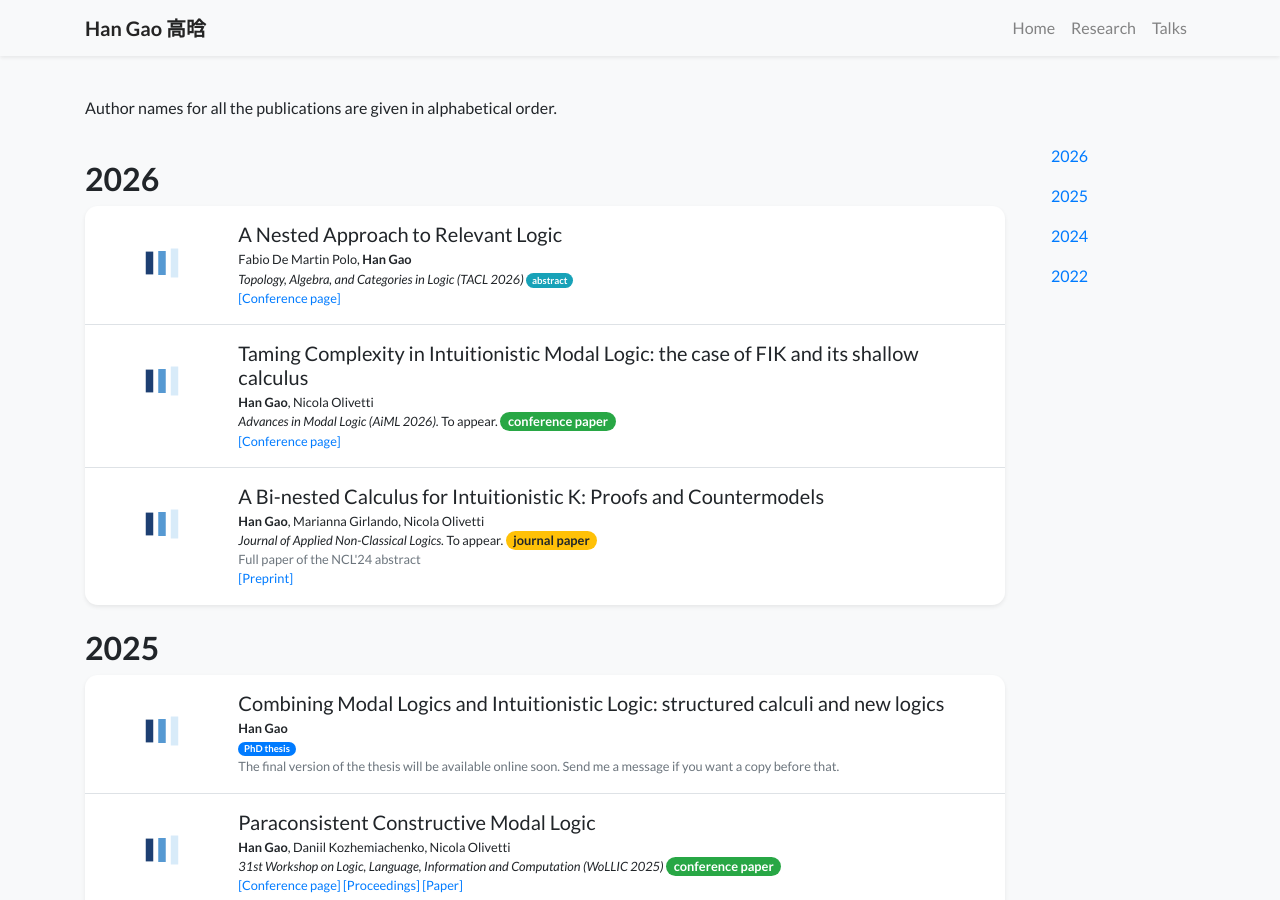
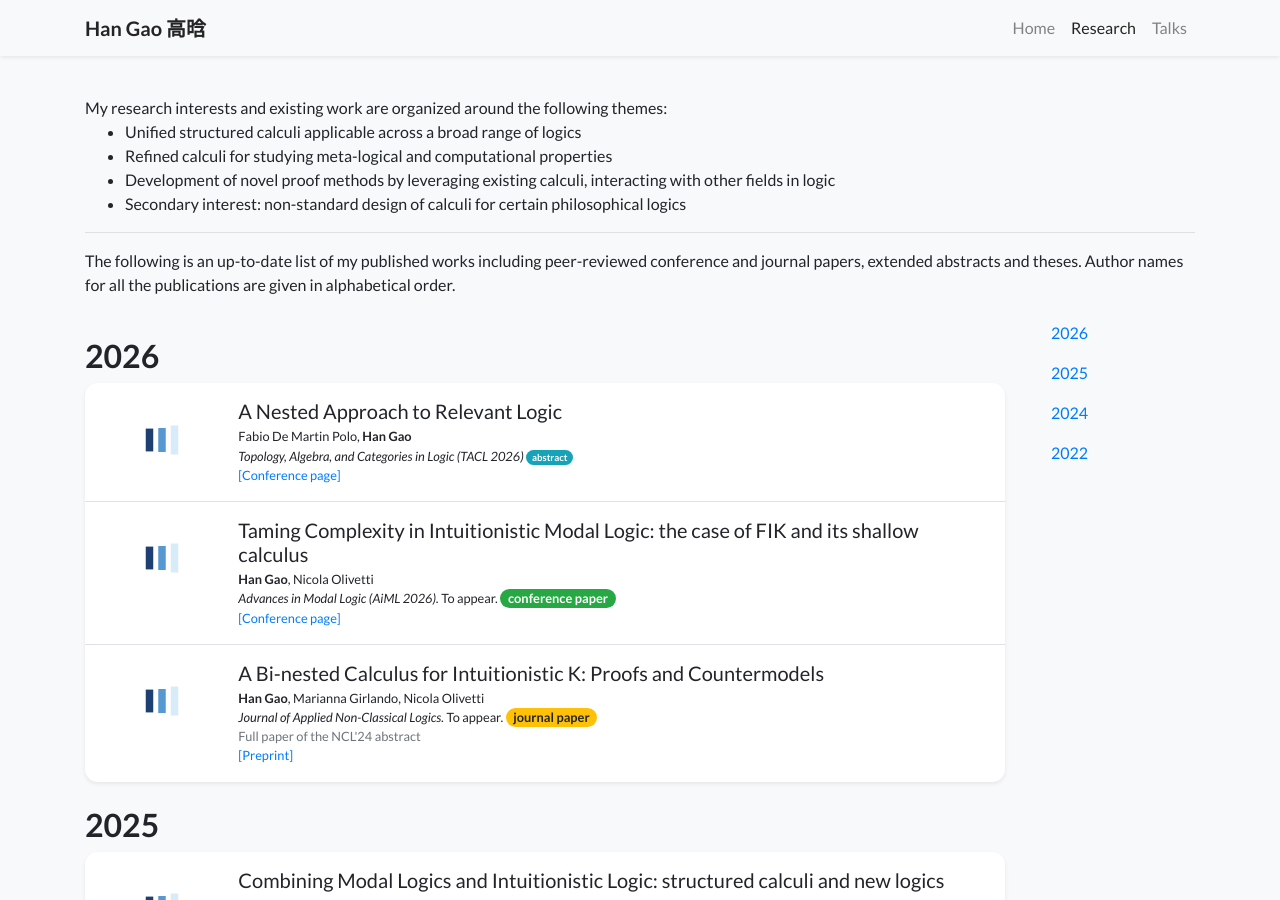
Before and after one commit to ghlogic123/ghlogic123.github.io, a Jekyll site: the page built from publications.html, in a window 1280 px wide and 900 px high. Built offline with Jekyll 4.4.1, drawn with Linux system fonts in a browser that asks for light colours; nearby versions of some CDN libraries; a style sheet for code colours, icons or effects is not loaded.

Commit message:
Update publications.html

```diff
--- a/publications.html
+++ b/publications.html
@@ -1,14 +1,26 @@
 ---
 layout: default
-title : Publications
-navbar_title: Publications
+title : Research
+navbar_title: Research
 body_attr: >-
   data-spy="scroll" data-target="#navbar-year" data-offset="100"
 ---
 
 <p></p>
 
-<p>Author names for all the publications are given in alphabetical order. </p>
+My research interests and existing work are organized around the following themes:
+<ul>
+  <li>Unified structured calculi applicable across a broad range of logics</li>
+  <li>Refined calculi for studying meta-logical and computational properties</li>
+  <li>Development of novel proof methods by leveraging existing calculi, interacting with other fields in logic</li>
+  <li>Secondary interest: non-standard design of calculi for certain philosophical logics</li>
+</ul>
+
+<hr>
+
+<p>
+The following is an up-to-date list of my published works including peer-reviewed conference and journal papers, extended abstracts and theses.
+Author names for all the publications are given in alphabetical order. </p>
 
 {% assign pubs_by_year = site.publications | sort: "date" | reverse | group_by_exp: "item", "item.date | date: '%Y'" %}
 
```
